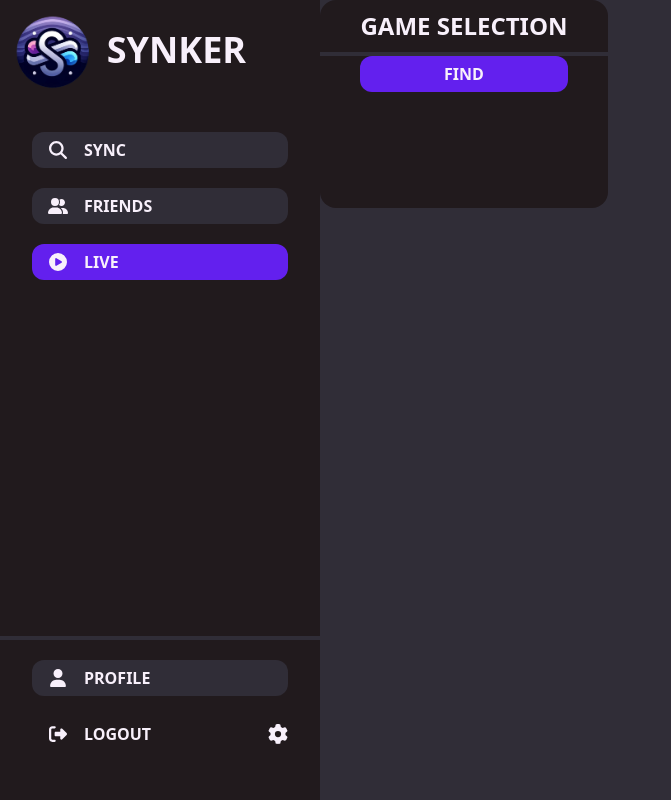
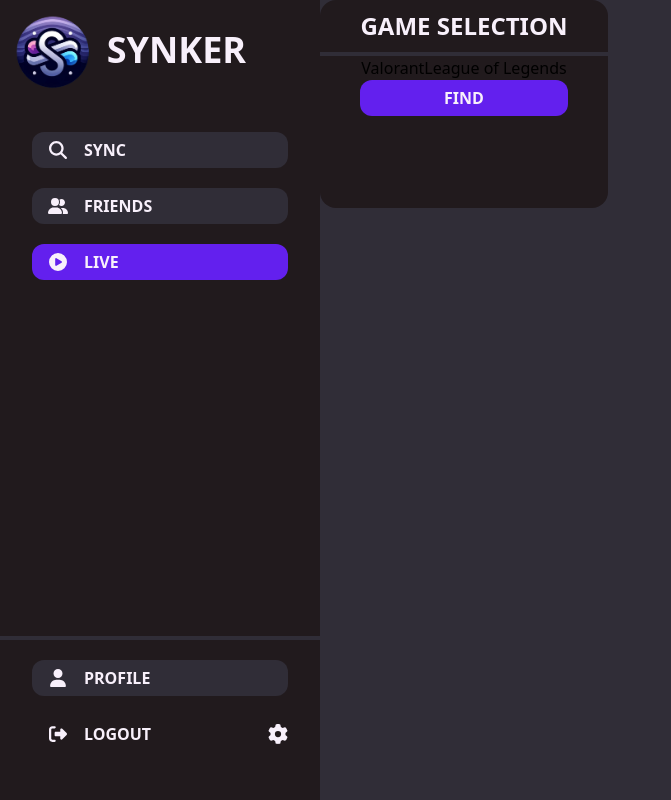
Before and after one commit to varangill/Synker, a React (Vite) app in the folder client/: page /live in a window 1280 px wide. Shown: the whole page, without its empty margins (0-671 px from the left). Built offline with nearby package versions, Linux system fonts and the light colour scheme; a web font is replaced by a local one.

Commit message:
Pass list into dropdown with props

```diff
--- a/client/src/ui/components/Dropdown.tsx
+++ b/client/src/ui/components/Dropdown.tsx
@@ -1,4 +1,5 @@
-const Dropdown = () => {
-  return <div></div>;
+const Dropdown = (props: { dropdownList: string[] }) => {
+  // let lengths = props.dropdownList.length;
+  return <div>{props.dropdownList}</div>;
 };
 export default Dropdown;
--- a/client/src/ui/components/GameSelection.tsx
+++ b/client/src/ui/components/GameSelection.tsx
@@ -1,12 +1,18 @@
 import Dropdown from "./Dropdown";
 const GameSelection = () => {
+  // dropdownList will return the required list for the dropdown
+  // SQL?
+  const list = () => {
+    return ["Valorant", "League of Legends"];
+  };
+
   return (
     <div className="game-selection-container rounded-2xl flex flex-col items-center bg-gray-200 w-4/5 md:w-4/5 lg:w-1/5 xl:w-1/5 min-w-72 h-52">
       <div className="game-selection-title flex text-white h-1/4 font-bold items-center text-2xl">
         <div>GAME SELECTION</div>
       </div>
       <div className="title-line w-full bg-gray-100 h-1"></div>
-      <Dropdown></Dropdown>
+      <Dropdown dropdownList={list()}></Dropdown>
       <button
         className={
           "btn-default h-9 flex rounded-xl bg-purple-100 hover:bg-purple-200 w-full items-center justify-center max-w-52"
```
